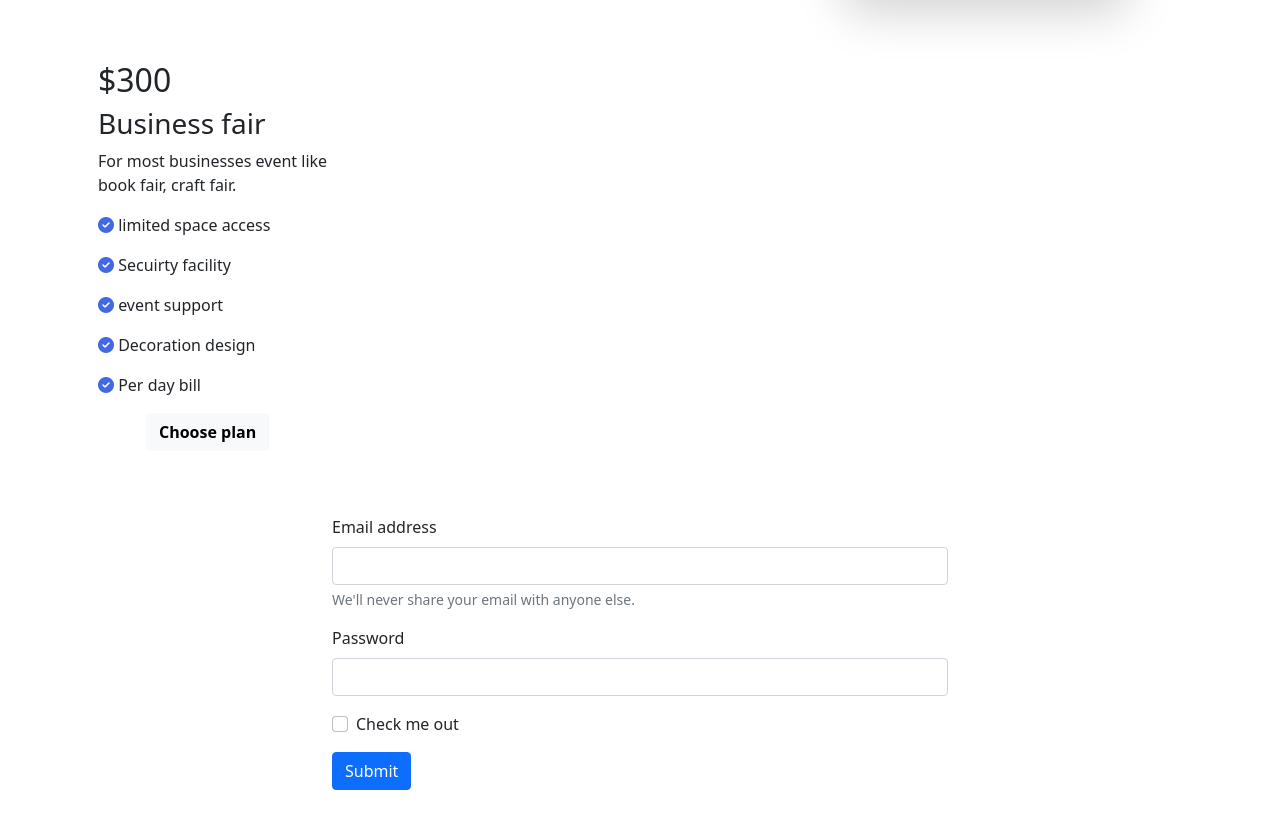
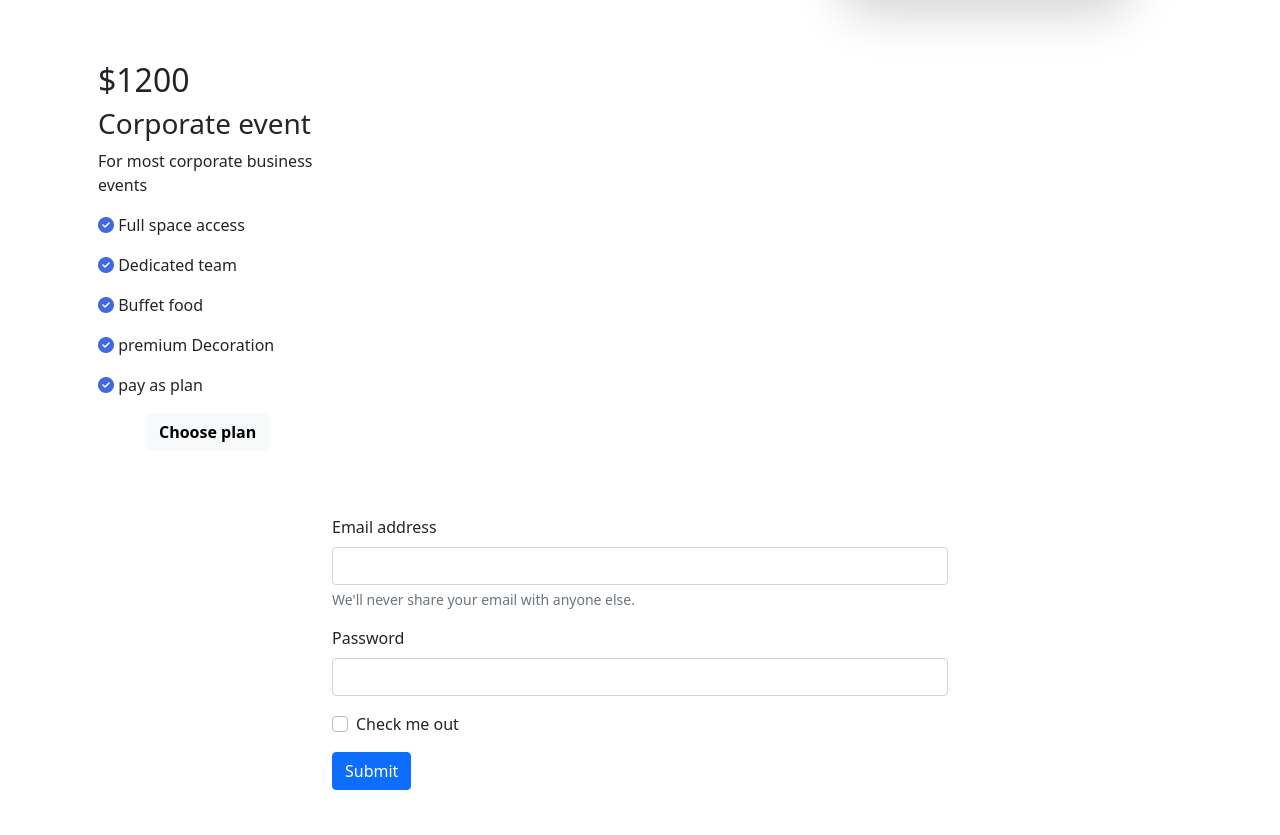
Before and after one commit to MK-Sohan/event-management-a3, a plain HTML site: page index.html in a window 1280 px wide. Shown: the part 1257-2092 px from the top of the page. Drawn offline with nearby package versions, Linux system fonts and the light colour scheme.

Commit message:
seven commit

```diff
--- a/index.html
+++ b/index.html
@@ -210,6 +210,7 @@
               style="width: 18rem"
             >
               <div class="card-body">
+
                 <h2 class="card-title">$800</h2>
                 <h3>Wedding plus</h3>
                 <p class="card-text">For most weddings with premium plans</p>
@@ -225,16 +226,17 @@
           <div class="col">
             <div class="card border-0" style="width: 18rem">
               <div class="card-body">
-                <h2 class="card-title">$300</h2>
-                <h3>Business fair</h3>
+                <h2 class="card-title">$1200</h2>
+                <h3>Corporate event</h3>
                 <p class="card-text">
-                  For most businesses event like book fair, craft fair.
+                  For most corporate business
+events
                 </p>
-                <p><i class="fas fa-check-circle"></i> limited space access</p>
-                <p><i class="fas fa-check-circle"></i> Secuirty facility</p>
-                <p><i class="fas fa-check-circle"></i> event support</p>
-                <p><i class="fas fa-check-circle"></i> Decoration design</p>
-                <p><i class="fas fa-check-circle"></i> Per day bill</p>
+                <p><i class="fas fa-check-circle"></i> Full space access</p>
+                <p><i class="fas fa-check-circle"></i> Dedicated team</p>
+                <p><i class="fas fa-check-circle"></i> Buffet food</p>
+                <p><i class="fas fa-check-circle"></i> premium Decoration</p>
+                <p><i class="fas fa-check-circle"></i> pay as plan</p>
                 <a href="#" class="btn btn-light fw-bold ms-5">Choose plan</a>
               </div>
             </div>
```
